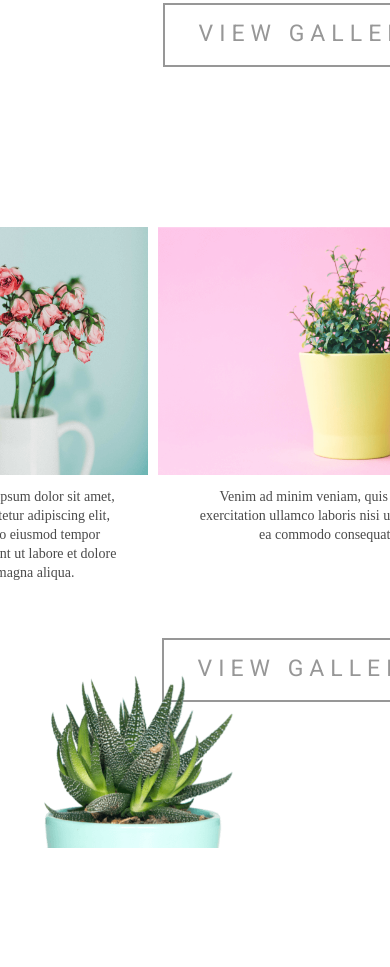
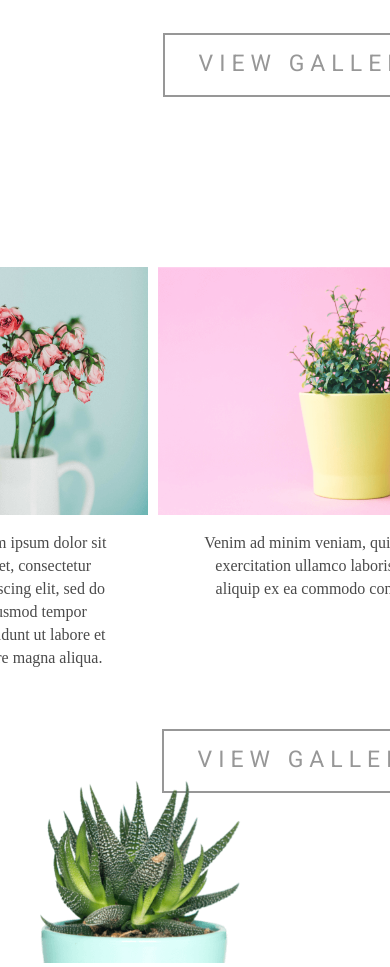
Before and after one commit to Meniaylo/page-with-plant, a plain HTML site: page index.html in a window 390 px wide. Shown: the part 1435-2402 px from the top of the page. Before the commit the page ends 2287 px from the top, so only its background shows below. Drawn offline with nearby package versions, Linux system fonts and the light colour scheme; a web font is replaced by a local one.

Commit message:
add 768 width

```diff
--- a/blocks/content/content.css
+++ b/blocks/content/content.css
@@ -10,9 +10,9 @@
     padding-bottom: 150px;
   }
 }
-/*
+
 @media screen and (max-width: 768px) {
   .content {
-    padding-bottom: 150px;
+    padding-bottom: 174px;
   }
-} */
+}
--- a/blocks/footer/footer.css
+++ b/blocks/footer/footer.css
@@ -21,3 +21,9 @@
     padding: 0 44px;
   }
 }
+
+@media screen and (max-width: 768px) {
+  .footer {
+    padding: 0 40px;
+  }
+}
--- a/blocks/footer/footer__img/footer__img.css
+++ b/blocks/footer/footer__img/footer__img.css
@@ -25,3 +25,9 @@
     height: 174px;
   }
 }
+
+@media screen and (max-width: 768px) {
+  .footer__img {
+    height: 184px;
+  }
+}
--- a/blocks/plants/__description/plants__description.css
+++ b/blocks/plants/__description/plants__description.css
@@ -32,7 +32,7 @@
 
 @media screen and (max-width: 900px) {
   .plants__description {
-    font-size: 15px;
+    font-size: 16px;
     line-height: 23px;
   }
 }
@@ -46,7 +46,7 @@
 
 @media screen and (max-width: 768px) {
   .plants__description {
-    font-size: 15px;
+    font-size: 16px;
     line-height: 23px;
   }
 }
--- a/blocks/plants/__text-btn/plants__text-btn.css
+++ b/blocks/plants/__text-btn/plants__text-btn.css
@@ -29,7 +29,7 @@
 
 @media screen and (max-width: 768px) {
   .plants__text-btn {
-    margin: 20px auto;
+    margin: 50px auto;
 
   }
 }
--- a/blocks/related-goods/related-goods.css
+++ b/blocks/related-goods/related-goods.css
@@ -41,9 +41,9 @@
   }
 }
 
-@media screen and (max-width: 834px) {
+@media screen and (max-width: 768px) {
   .related-goods {
-    padding-top: 140px;
+    padding-top: 120px;
     row-gap: 44px;
   }
 }
--- a/blocks/vase/__description/vase__description.css
+++ b/blocks/vase/__description/vase__description.css
@@ -47,3 +47,11 @@
     line-height: 19px;
   }
 }
+
+@media screen and (max-width: 768px) {
+  .vase__description {
+    padding: 16px 12%;
+    font-size: 16px;
+    line-height: 23px;
+  }
+}
```
